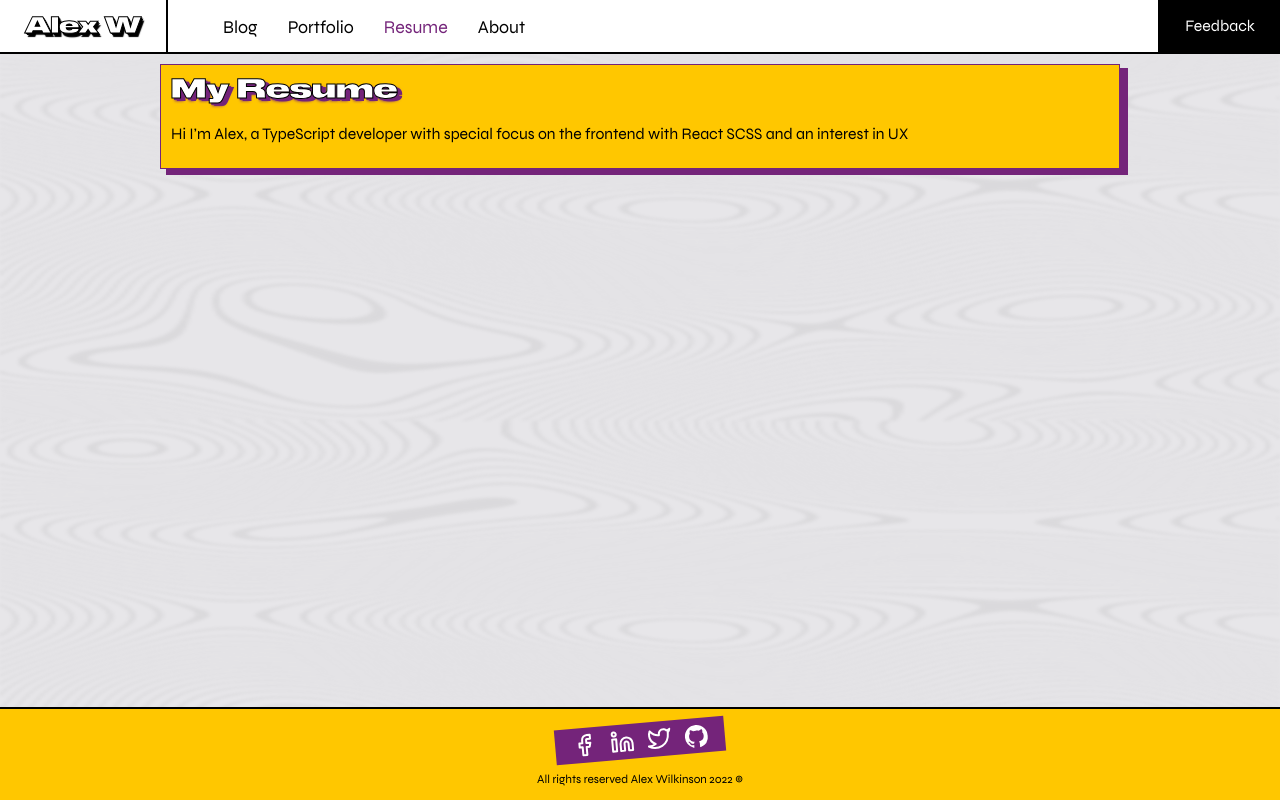
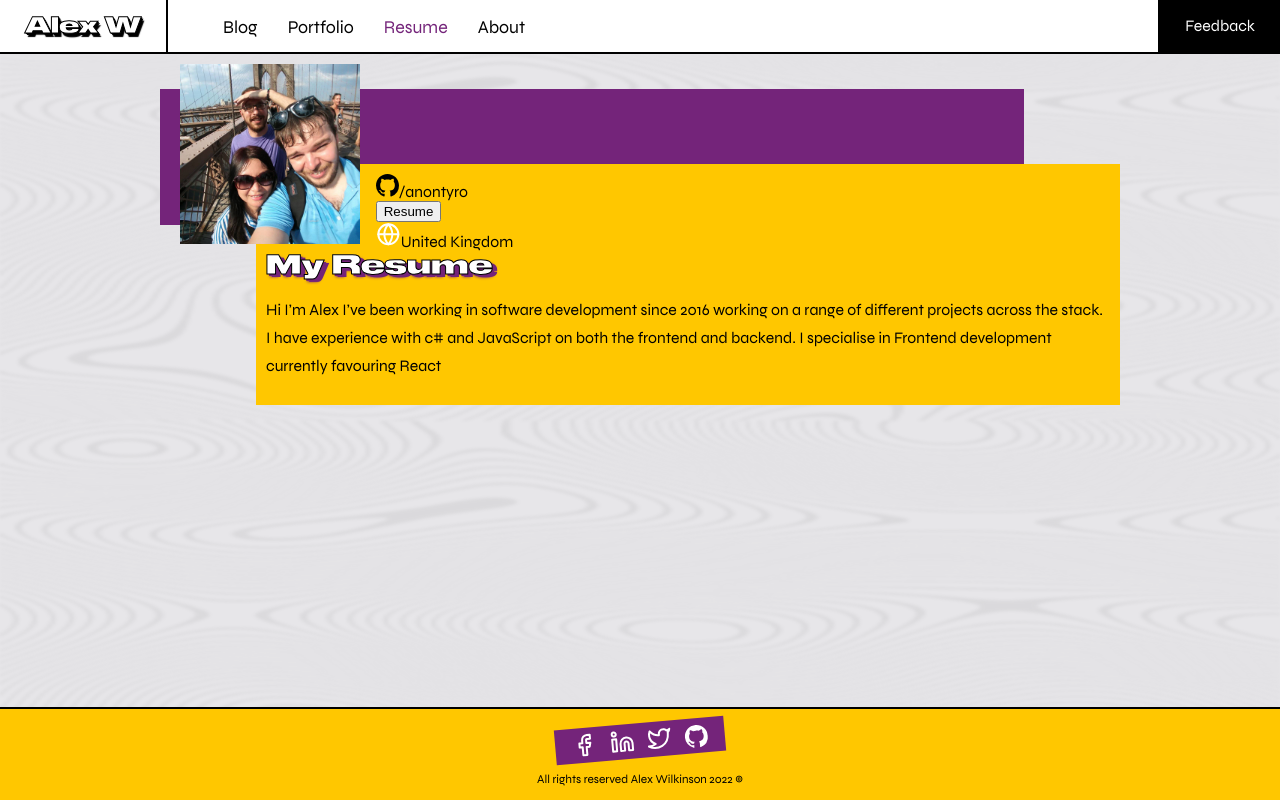
Before and after one commit to anontyro/co.alexwilkinson.frontend, a Next.js app: page /resume in a window 1280 px wide. Built offline with nearby package versions, Linux system fonts and the light colour scheme; a web font is replaced by a local one.

Commit message:
feat: added resume top section next style the rest

```diff
--- a/pages/resume/index.tsx
+++ b/pages/resume/index.tsx
@@ -1,18 +1,44 @@
-import FullWidthBox from "@/components/PageSections/FullWidthBox/FullWidthBox";
 import StandardLayout from "@/components/_layout/StandardLayout";
 import Text from "@/components/Text";
+import BoxWithImage from "@/components/PageSections/BoxWithImage/BoxWithImage";
+import MyPicture from "../../public/assets/my-picture.jpg";
+import GitHubIco from "@/components/Icons/github2.svg";
+import GlobeIco from "@/components/Icons/globe.svg";
 
 const PAGE_CONTENT = {
   TITLE: "my resume",
-  CONTENT: `Hi I’m Alex, a TypeScript developer with special focus on the frontend with React SCSS and an interest in UX`,
+  CONTENT: `Hi I’m Alex I’ve been working in software development since 2016 working on a range of different projects across the stack. I have experience with c# and JavaScript on both the frontend and backend. I specialise in Frontend development currently favouring React`,
+};
+
+const TopContent: React.FC = () => {
+  return (
+    <div>
+      <div>
+        <div>
+          <GitHubIco />
+          /anontyro
+        </div>
+        <div>
+          <button>Resume</button>
+        </div>
+      </div>
+      <div>
+        <GlobeIco />
+        United Kingdom
+      </div>
+    </div>
+  );
 };
 
 const ResumePage: React.FC = () => {
   return (
     <StandardLayout>
-      <FullWidthBox title={PAGE_CONTENT.TITLE}>
-        <Text component="p">{PAGE_CONTENT.CONTENT}</Text>
-      </FullWidthBox>
+      <BoxWithImage image={MyPicture} title={PAGE_CONTENT.TITLE}>
+        {{
+          top: <TopContent />,
+          body: <Text component="p">{PAGE_CONTENT.CONTENT}</Text>,
+        }}
+      </BoxWithImage>
     </StandardLayout>
   );
 };
--- /dev/null
+++ b/src/components/PageSections/BoxWithImage/BoxWithImage.module.scss
@@ -0,0 +1,63 @@
+@import "../../../scss/spacing";
+@import "../../../scss/colours";
+@import "../../../scss/breakpoints";
+
+.boxContainer {
+  margin-top: px-to-rem(10px);
+  padding-top: px-to-rem(100px);
+  position: relative;
+  margin-bottom: px-to-rem(25px);
+}
+
+.backgroundBox {
+  position: absolute;
+  top: px-to-rem(25px);
+  left: 0;
+  width: 90%;
+  height: 40%;
+  background-color: $site-colour-primary;
+  z-index: -1;
+
+  &:after {
+    content: "";
+    position: absolute;
+    top: 0;
+    left: 0;
+    width: 100%;
+    height: 50%;
+    background-color: $site-colour-primary;
+    opacity: 0.5;
+  }
+}
+
+.boxHeader {
+  text-transform: capitalize;
+}
+
+.boxContent {
+  width: 90%;
+  background-color: $site-colour-secondary;
+  padding: px-to-rem(10px);
+  margin-left: auto;
+  padding-bottom: px-to-rem(25px);
+}
+
+.topContentContainer {
+  width: 87%;
+  margin-left: auto;
+}
+
+// spacer for when there is no top content
+.boxTopSpacer {
+  padding-top: px-to-rem(100px);
+}
+
+.boxImage {
+  position: absolute;
+  top: 0;
+  left: px-to-rem(20px);
+  > img {
+    width: px-to-rem(180px);
+    height: 100%;
+  }
+}
--- /dev/null
+++ b/src/components/PageSections/BoxWithImage/BoxWithImage.tsx
@@ -0,0 +1,38 @@
+import classnames from "classnames";
+import styles from "./BoxWithImage.module.scss";
+import Text from "@/components/Text";
+import Image, { StaticImageData } from "next/image";
+
+type Props = {
+  image: StaticImageData;
+  title: string;
+  children: {
+    top?: React.ReactNode;
+    body: React.ReactNode;
+  };
+};
+
+const BoxWithImage: React.FC<Props> = ({ image, title, children }) => (
+  <div className={styles.boxContainer}>
+    <div className={styles.backgroundBox}></div>
+    <div className={styles.boxImage}>
+      <Image src={image} alt={title} />
+    </div>
+    <div
+      className={classnames(
+        styles.boxContent,
+        children.top ? "" : styles.boxTopSpacer
+      )}
+    >
+      {children.top && (
+        <div className={styles.topContentContainer}>{children.top}</div>
+      )}
+      <Text className={styles.boxHeader} component="h2" variant="heading1">
+        {title}
+      </Text>
+      {children.body}
+    </div>
+  </div>
+);
+
+export default BoxWithImage;
```
Also changed, not shown: public/assets/my-picture.jpg (added), 1 other file (tests, documents, lock files or other folders).
